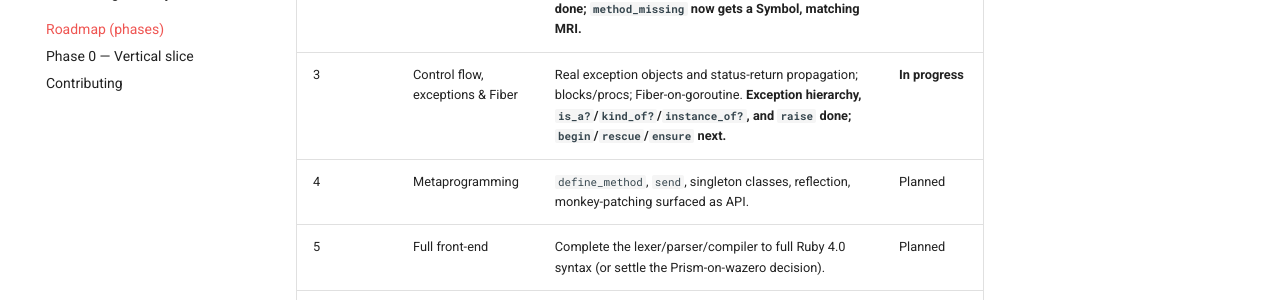
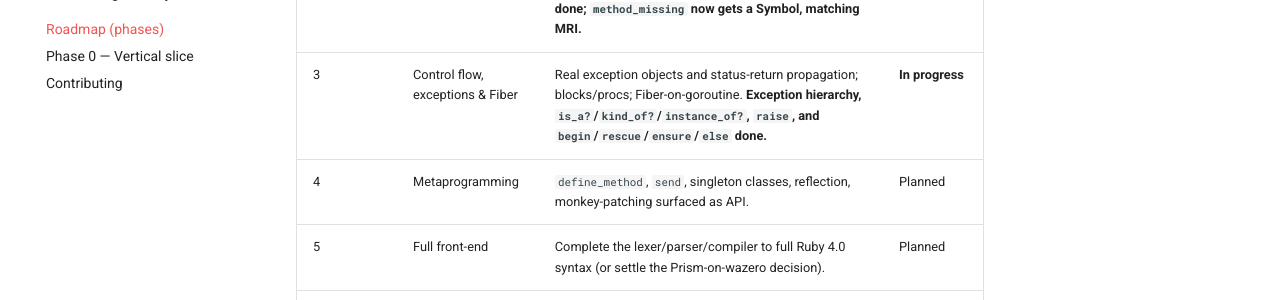
Before and after one commit to go-embedded-ruby/docs, an MkDocs documentation site: the page built from docs/roadmap.md, in a window 1280 px wide and 900 px high, scrolled down 527 px. Shown: the part 285-585 px from the top of the window. Built offline with MkDocs 1.6.1 and Material for MkDocs 9.7.7, drawn with Linux system fonts in a browser that asks for light colours; the version menu is left out.

Commit message:
docs(roadmap): begin/rescue/ensure done in Phase 3
Co-Authored-By: Claude Opus 4.8 (1M context) <noreply@anthropic.com>

```diff
--- a/docs/roadmap.md
+++ b/docs/roadmap.md
@@ -9,7 +9,7 @@ building whole subsystems in isolation. There are nine phases, 0 through 8.
 | 0 | Vertical slice | Integers, floats, strings, locals, arithmetic, control flow, `def`/recursion, `puts`/`p` — a thin slice running end to end on the VM. | **Done** |
 | 1 | Object model & dispatch | `RObject`/`RClass`, per-class method tables, ancestor-chain lookup, `method_missing`, classes + inheritance, `@ivars`, `new`/`initialize`, constants, **modules + `include`**, **`super`**, **blocks & `yield`** (closures, `block_given?`, `Integer#times`). (Remaining: `Proc`/`lambda`, `do…end`.) | **Done (core)** |
 | 2 | Core types & mixins | Arrays, hashes, symbols, ranges; `Comparable`/`Enumerable` and module inclusion. **Symbols, Array, ordered Hash, Range, `Comparable`/`Enumerable` (written in an embedded-Ruby prelude on top of `<=>`/`each`), `&&`/`\|\|`, `do…end` blocks, a broad String method set, and Integer/Float numeric methods (with Comparable mixed into Integer/Float/String, and Enumerable into Array/Range/Hash, with block auto-splat and `{name: value}` label hash literals, plus `break`/`next` for blocks and loops, compound assignment, top-level instance variables, and a broad Array method set) done; `method_missing` now gets a Symbol, matching MRI.** | **In progress** |
-| 3 | Control flow, exceptions & Fiber | Real exception objects and status-return propagation; blocks/procs; Fiber-on-goroutine. **Exception hierarchy, `is_a?`/`kind_of?`/`instance_of?`, and `raise` done; `begin`/`rescue`/`ensure` next.** | **In progress** |
+| 3 | Control flow, exceptions & Fiber | Real exception objects and status-return propagation; blocks/procs; Fiber-on-goroutine. **Exception hierarchy, `is_a?`/`kind_of?`/`instance_of?`, `raise`, and `begin`/`rescue`/`ensure`/`else` done.** | **In progress** |
 | 4 | Metaprogramming | `define_method`, `send`, singleton classes, reflection, monkey-patching surfaced as API. | Planned |
 | 5 | Full front-end | Complete the lexer/parser/compiler to full Ruby 4.0 syntax (or settle the Prism-on-wazero decision). | Planned |
 | 6 | Standard library | Pure-Go stdlib coverage, with the regexp engine from the `go-onigmo` sibling org. | Planned |
```
